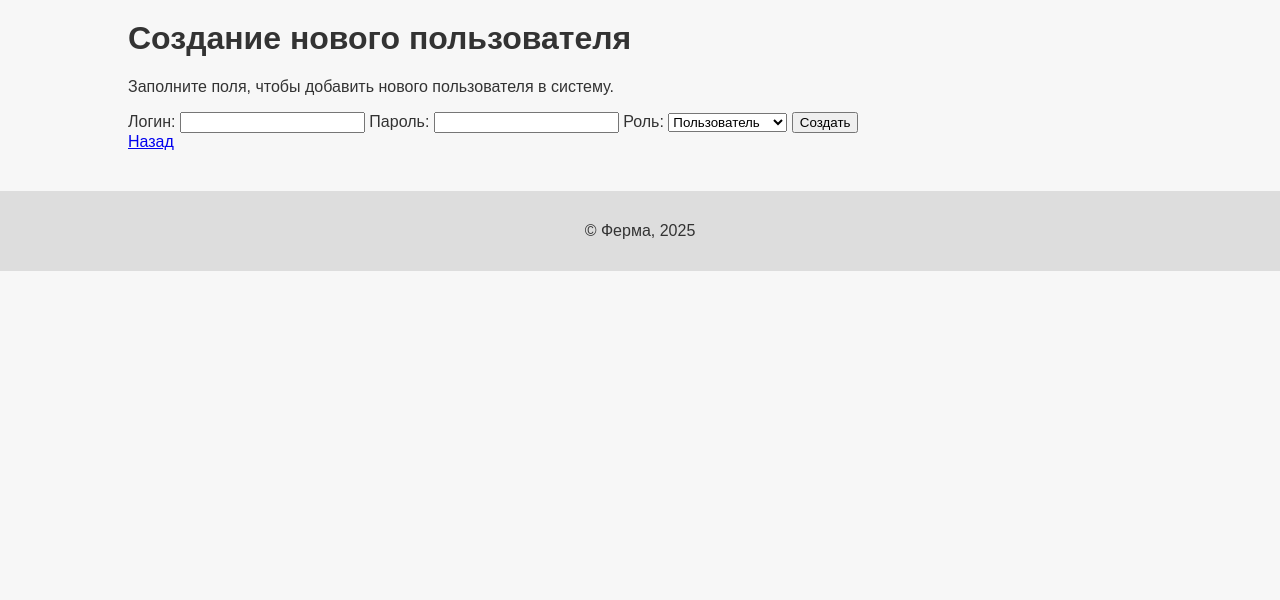
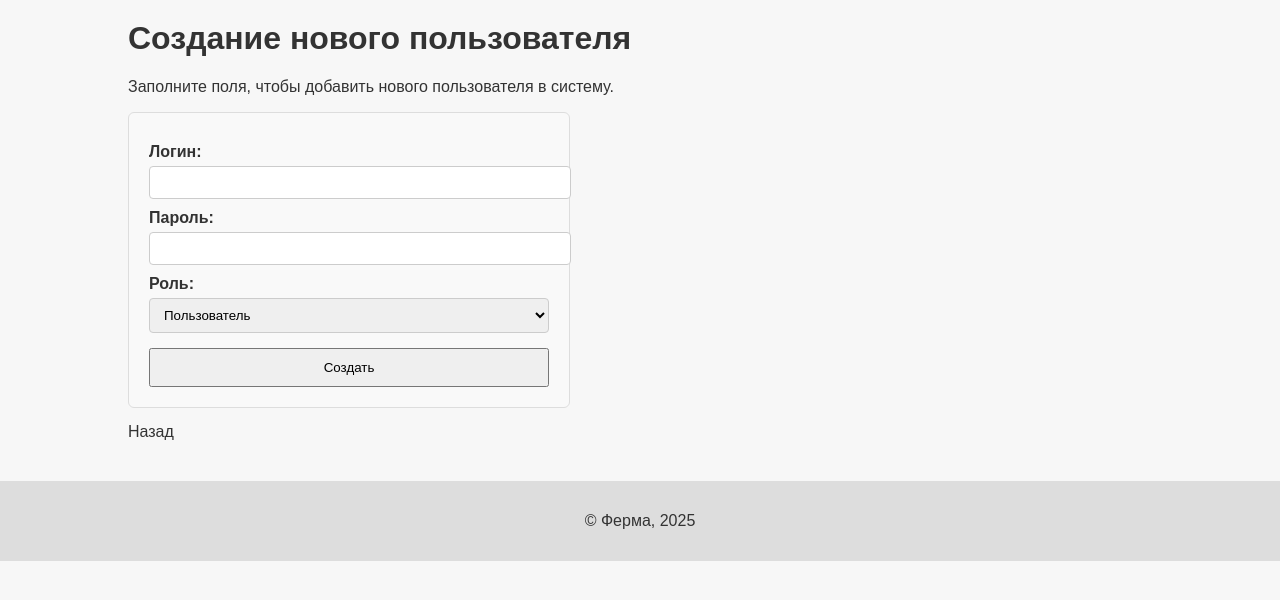
Before and after one commit to project-hub123/farm-site, a Flask app: page /admin/create in a window 1280 px wide. Shown: the part 48-648 px from the top of the page. Run offline with Flask 3, Linux system fonts and the light colour scheme; the visitor is signed in with stand-in values (Sample User, id 1).

Commit message:
Update style.css

```diff
--- a/app/static/css/style.css
+++ b/app/static/css/style.css
@@ -297,3 +297,51 @@ footer {
 .btn-danger:hover {
     background-color: #c9302c;
 }
+
+.admin-form {
+    max-width: 400px;
+    padding: 20px;
+    border-radius: 6px;
+    background: #f9f9f9;
+    border: 1px solid #ddd;
+}
+
+.admin-form label {
+    display: block;
+    margin-top: 10px;
+    font-weight: bold;
+}
+
+.admin-form input,
+.admin-form select {
+    width: 100%;
+    padding: 8px 10px;
+    margin-top: 5px;
+    border-radius: 4px;
+    border: 1px solid #ccc;
+}
+
+.admin-form button {
+    margin-top: 15px;
+    width: 100%;
+    padding: 10px;
+}
+
+.btn-back {
+    display: inline-block;
+    margin-top: 15px;
+    color: #333;
+    text-decoration: none;
+}
+.btn-back:hover {
+    text-decoration: underline;
+}
+
+.error-box {
+    background: #ffdddd;
+    border: 1px solid #cc0000;
+    padding: 10px;
+    margin: 15px 0;
+    color: #900;
+    border-radius: 4px;
+}
```
